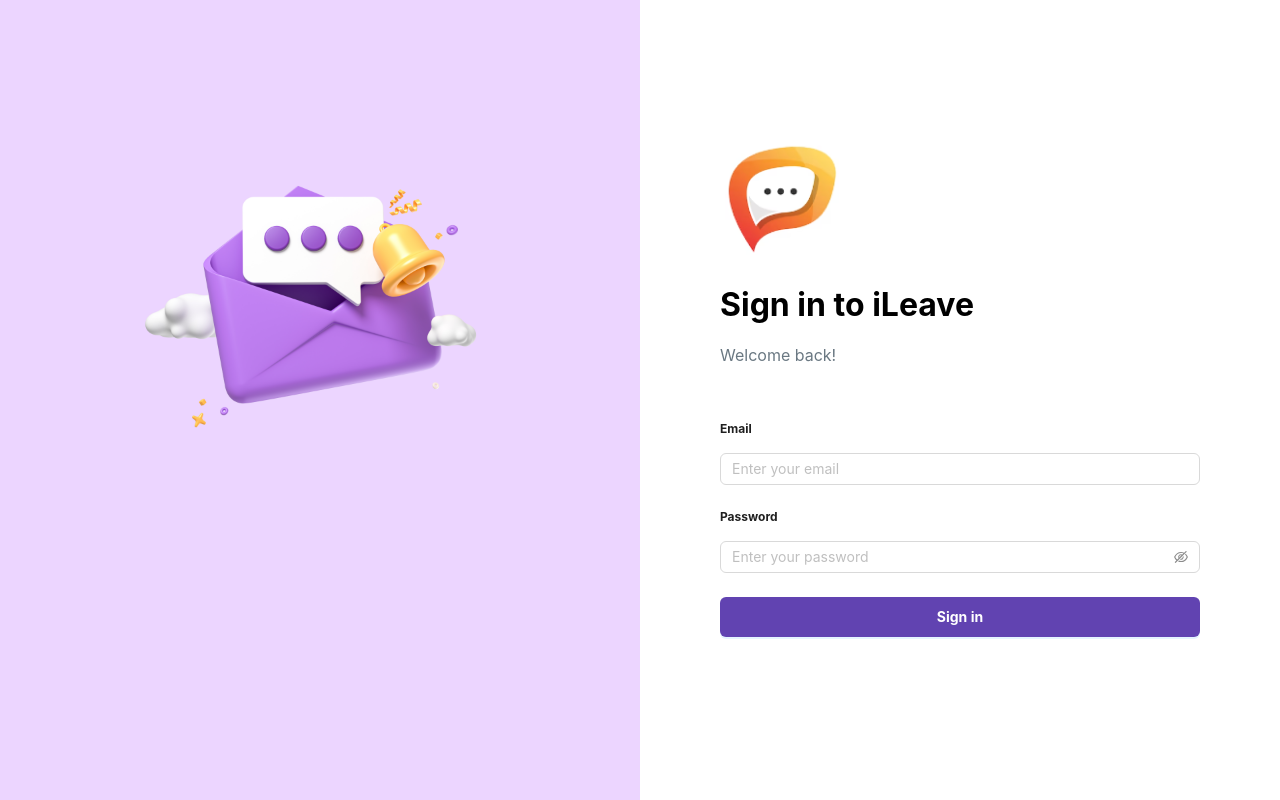
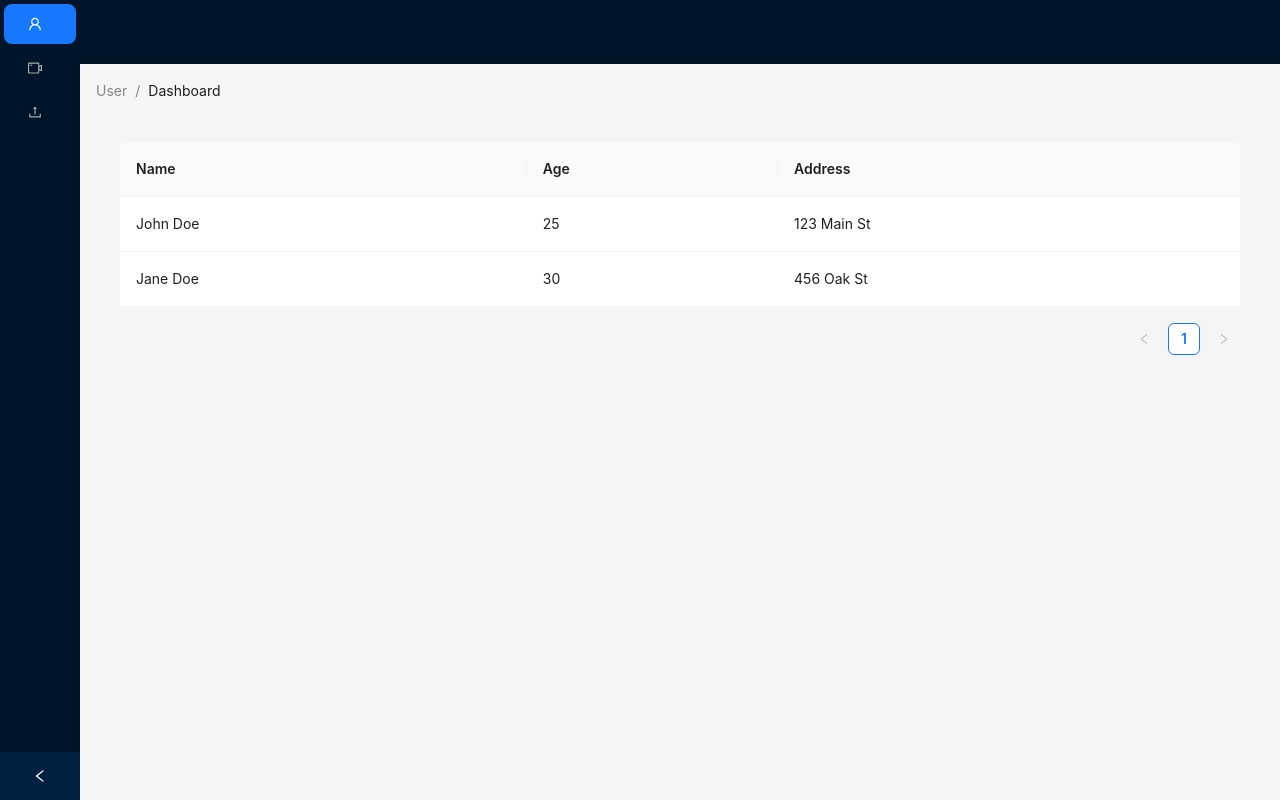
Before and after one commit to trangthuy2296/i-leave-react, a React (Create React App) app: page / in a window 1280 px wide. Before the commit this address led to /Login. Built offline with nearby package versions, Linux system fonts and the light colour scheme.

Commit message:
Update login and redirect

```diff
--- a/src/Component/ProtectedLayout.js
+++ b/src/Component/ProtectedLayout.js
@@ -1,12 +1,50 @@
-import { Navigate, useOutlet } from "react-router-dom";
-import { useAuth } from "../Hook/useAuth";
+import React from 'react';
+import { Layout, Menu, Breadcrumb } from 'antd';
+import {
+  UserOutlined,
+  VideoCameraOutlined,
+  UploadOutlined,
+} from '@ant-design/icons';
+import { useNavigate, Navigate } from 'react-router-dom';
+import { useAuth } from '../Hook/useAuth';
 
-export const ProtectedLayout = () => {
-    const { user } = useAuth();
-    const outlet = useOutlet();
+const { Header, Sider, Content } = Layout;
 
-    if (!user) {
-      return <Navigate to="/Login" />;
-    }
+export const ProtectedLayout = ({ children }) => {
+  const { accessToken } = useAuth();
+  const navigate = useNavigate();
 
-  };
+  if (accessToken) {
+    // Redirect to another page (e.g., /dashboard) if the user has a valid access token
+    return <Navigate to="/dashboard" />;
+  }
+
+  return (
+    <Layout style={{ minHeight: '100vh' }}>
+      <Sider width={80} theme="dark" collapsible>
+        {/* Sidebar content */}
+        <Menu theme="dark" mode="inline" defaultSelectedKeys={['1']}>
+          <Menu.Item key="1" icon={<UserOutlined />} />
+          <Menu.Item key="2" icon={<VideoCameraOutlined />} />
+          <Menu.Item key="3" icon={<UploadOutlined />} />
+        </Menu>
+      </Sider>
+      <Layout className="site-layout">
+        <Header className="site-layout-background" style={{ padding: 0 }} />
+        <Content style={{ margin: '0 16px' }}>
+          <Breadcrumb style={{ margin: '16px 0' }}>
+            <Breadcrumb.Item>User</Breadcrumb.Item>
+            <Breadcrumb.Item>Dashboard</Breadcrumb.Item>
+          </Breadcrumb>
+          <div
+            className="site-layout-background"
+            style={{ padding: 24, minHeight: 360 }}
+          >
+            {/* Render the content specific to the current route */}
+            {children}
+          </div>
+        </Content>
+      </Layout>
+    </Layout>
+  );
+};
--- a/src/Dashboard.js
+++ b/src/Dashboard.js
@@ -1,32 +1,43 @@
 import React from 'react';
-import { Layout, Menu } from 'antd';
-import {
-    DashboardOutlined,
-    UserOutlined,
-    FileOutlined,
-} from '@ant-design/icons';
+import { Table } from 'antd';
 
-const { Sider, Content, Header } = Layout;
+const dataSource = [
+  {
+    key: '1',
+    name: 'John Doe',
+    age: 25,
+    address: '123 Main St',
+  },
+  {
+    key: '2',
+    name: 'Jane Doe',
+    age: 30,
+    address: '456 Oak St',
+  },
+  // Add more data as needed
+];
+
+const columns = [
+  {
+    title: 'Name',
+    dataIndex: 'name',
+    key: 'name',
+  },
+  {
+    title: 'Age',
+    dataIndex: 'age',
+    key: 'age',
+  },
+  {
+    title: 'Address',
+    dataIndex: 'address',
+    key: 'address',
+  },
+  // Add more columns as needed
+];
 
 const Dashboard = () => {
-    return (
-        <Layout style={{ minHeight: '100vh' }}>
-            <Sider width={80} theme="dark">
-                <Menu mode="vertical" theme="dark" defaultSelectedKeys={['dashboard']}>
-                    <Menu.Item key="dashboard" icon={<DashboardOutlined />} />
-                    <Menu.Item key="users" icon={<UserOutlined />} />
-                    <Menu.Item key="files" icon={<FileOutlined />} />
-                </Menu>
-            </Sider>
-            <Layout>
-                <Header style={{ padding: 0,  }} />
-                <Content style={{ margin: '16px' }}>
-                    {/* Your dashboard content goes here */}
-                    <h1>Welcome to the Dashboard</h1>
-                </Content>
-            </Layout>
-        </Layout>
-    );
+  return <Table dataSource={dataSource} columns={columns} />;
 };
 
 export default Dashboard;
--- a/src/Hook/useAuth.js
+++ b/src/Hook/useAuth.js
@@ -1,24 +1,26 @@
-import { createContext, useContext, useMemo } from "react";
+import { createContext, useContext, useMemo, useCallback } from "react";
 import { useNavigate } from "react-router-dom";
 import { useLocalStorage } from "./useLocalStorage";
 
 const AuthContext = createContext();
 
 export const AuthProvider = ({ children }) => {
-  const [user, setUser] = useLocalStorage("user", null);
+  const [user, setUser] = useLocalStorage("accessToken", null);
   const navigate = useNavigate();
 
   // call this function when you want to authenticate the user
-  const login = async (data) => {
+  const login = useCallback(async (data) => {
     setUser(data);
-    navigate("/", { replace: true});
-  };
+    navigate("/", { replace: true });
+  }, [setUser, navigate]);
 
   // call this function to sign out logged in user
-  const logout = () => {
+  const logout = useCallback(() => {
     setUser(null);
-    navigate("/Login", { replace: true});
-  };
+    navigate("/Login", { replace: true });
+  }, [setUser, navigate]);
+
+
 
   const value = useMemo(
     () => ({
@@ -26,7 +28,7 @@ export const AuthProvider = ({ children }) => {
       login,
       logout
     }),
-    [user]
+    [user, login, logout]
   );
   return <AuthContext.Provider value={value}>{children}</AuthContext.Provider>;
 };
--- a/src/Login.js
+++ b/src/Login.js
@@ -5,6 +5,8 @@ import bg from './Images/img-login.png';
 import icon from './Images/ileave-icon.png';
 import { Formik } from "formik";
 import * as Yup from "yup";
+import { useNavigate } from 'react-router-dom';
+
 
 // Creating schema
 const schema = Yup.object().shape({
@@ -20,6 +22,7 @@ const loginBGRGB = 'rgb(236,213,255)';
 
 const Login = () => {
   const [loading, setLoading] = useState(false);
+  const navigate = useNavigate();
 
     const handleSubmit = async (values) => {
     try {
@@ -38,8 +41,9 @@ const Login = () => {
         // If login is successful, store the token in local storage or manage it as needed
         const { accessToken } = await response.json();
         localStorage.setItem('accessToken', accessToken);
-
         message.success('Login successful!');
+        console.log('About to navigate to /');
+        navigate('/');
       } else {
         // Handle login error
         console.error('Login failed');
```
